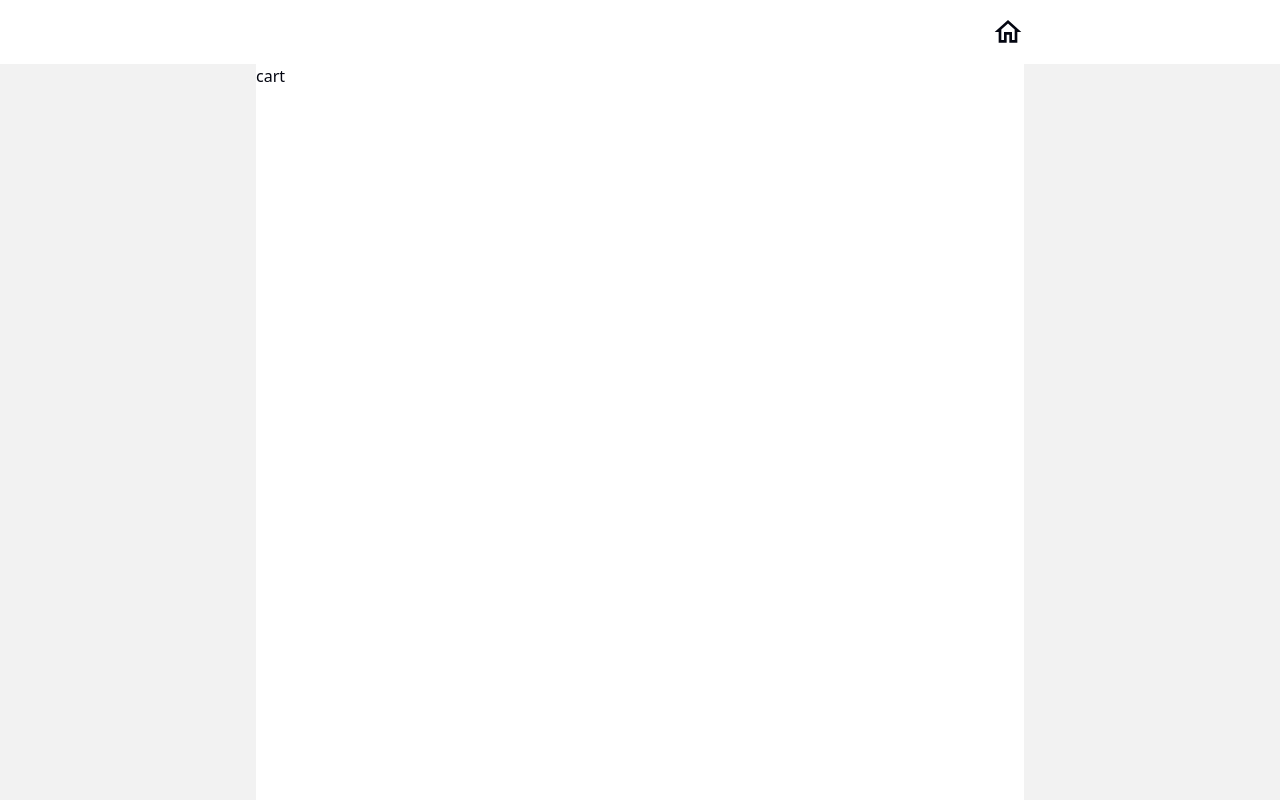
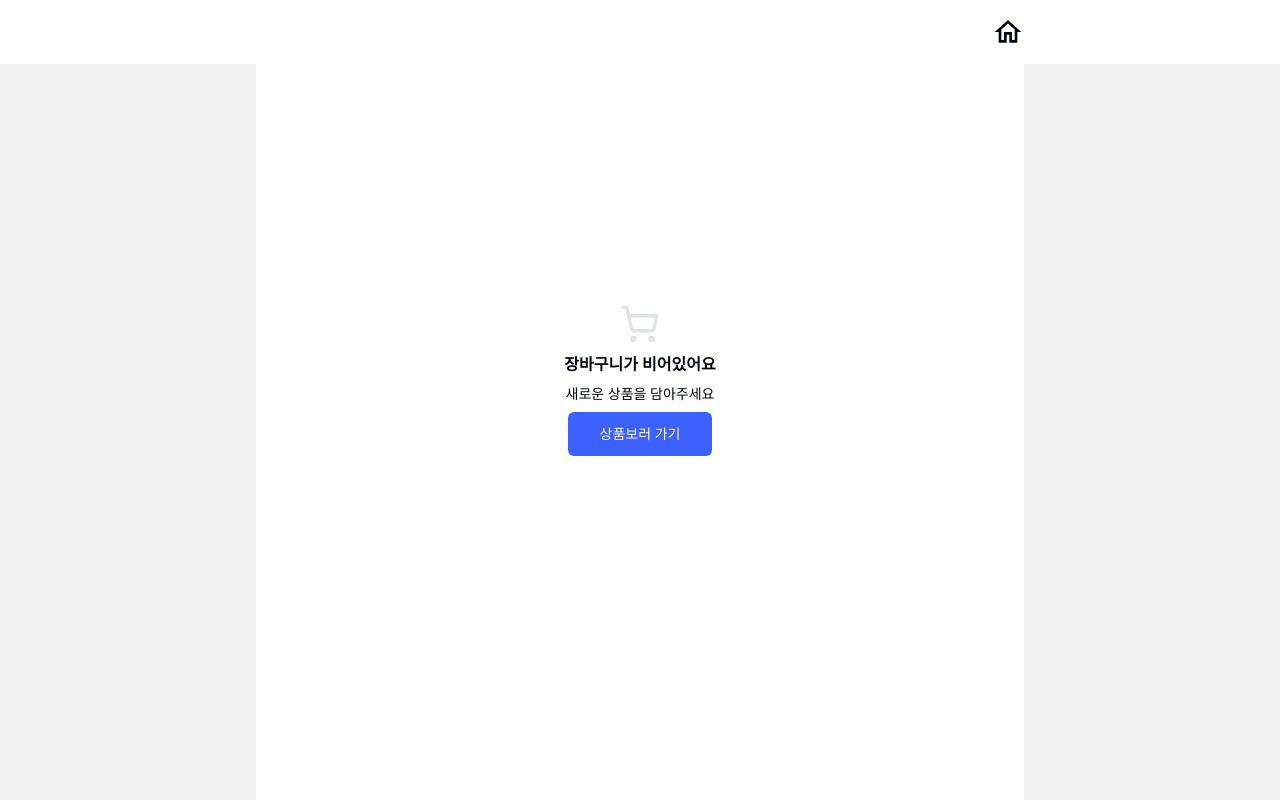
Before and after one commit to f-lab-edu/simple-e-commerce, a React (Vite) app: page /cart in a window 1280 px wide. Built offline with nearby package versions, Linux system fonts and the light colour scheme.

Commit message:
feat:장바구니 페이지 UI 구성

```diff
--- a/src/pages/cart/index.tsx
+++ b/src/pages/cart/index.tsx
@@ -1,5 +1,22 @@
+import { AllCheckbox } from './components/AllCheckbox';
+import { CartList } from '@/pages/cart/components/CartList';
+import { OrderInfo } from './components/OrderInfo';
+import { EmptyCart } from './components/EmptyCart';
+
 export default function CartPage() {
+  const data = [];
+
   return (
-    <div>cart</div>
-  )
+    <>
+      {data.length > 0 ? (
+        <>
+          <AllCheckbox />
+          <CartList />
+          <OrderInfo />
+        </>
+      ) : (
+        <EmptyCart />
+      )}
+    </>
+  );
 }
```
